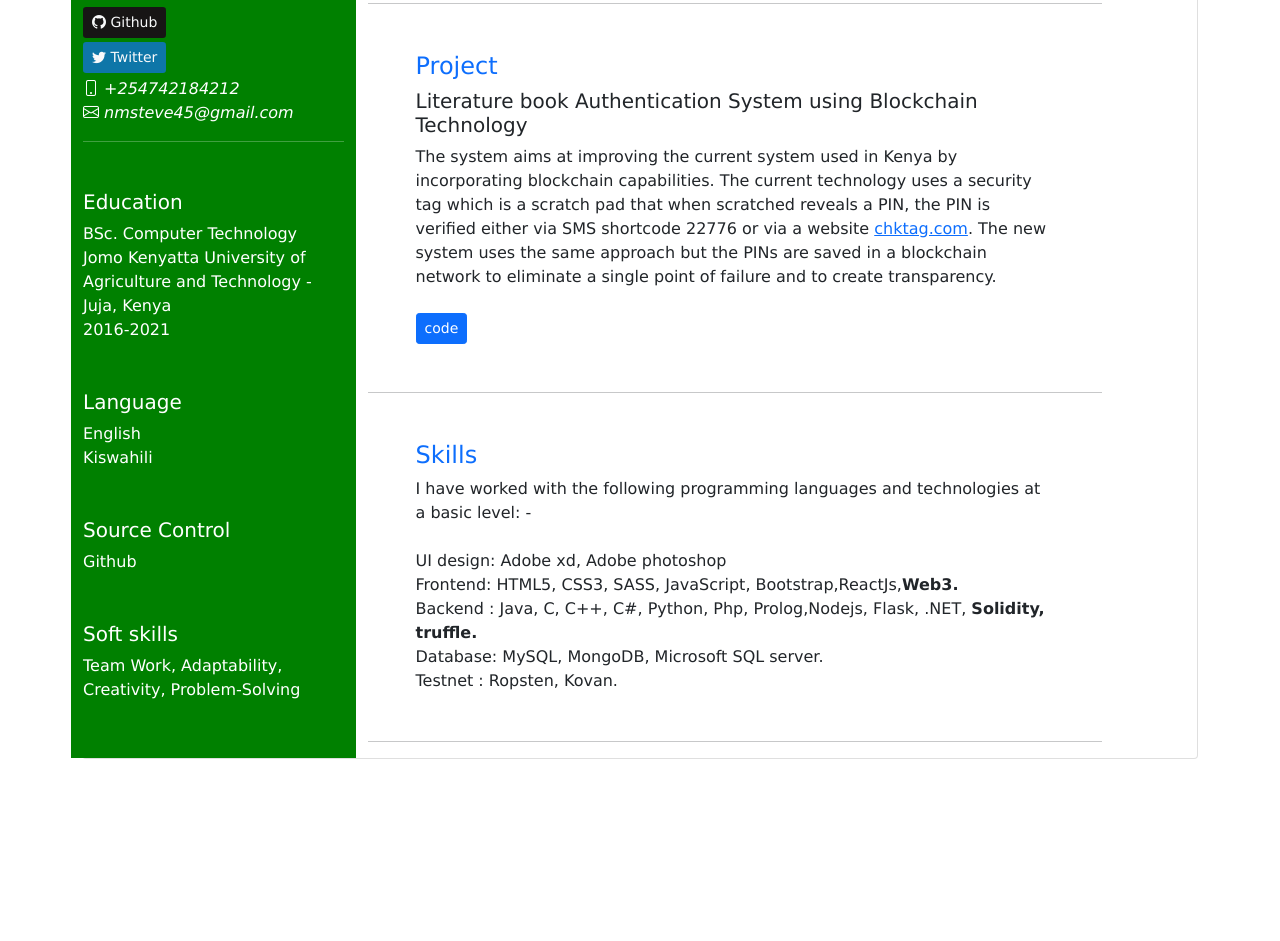
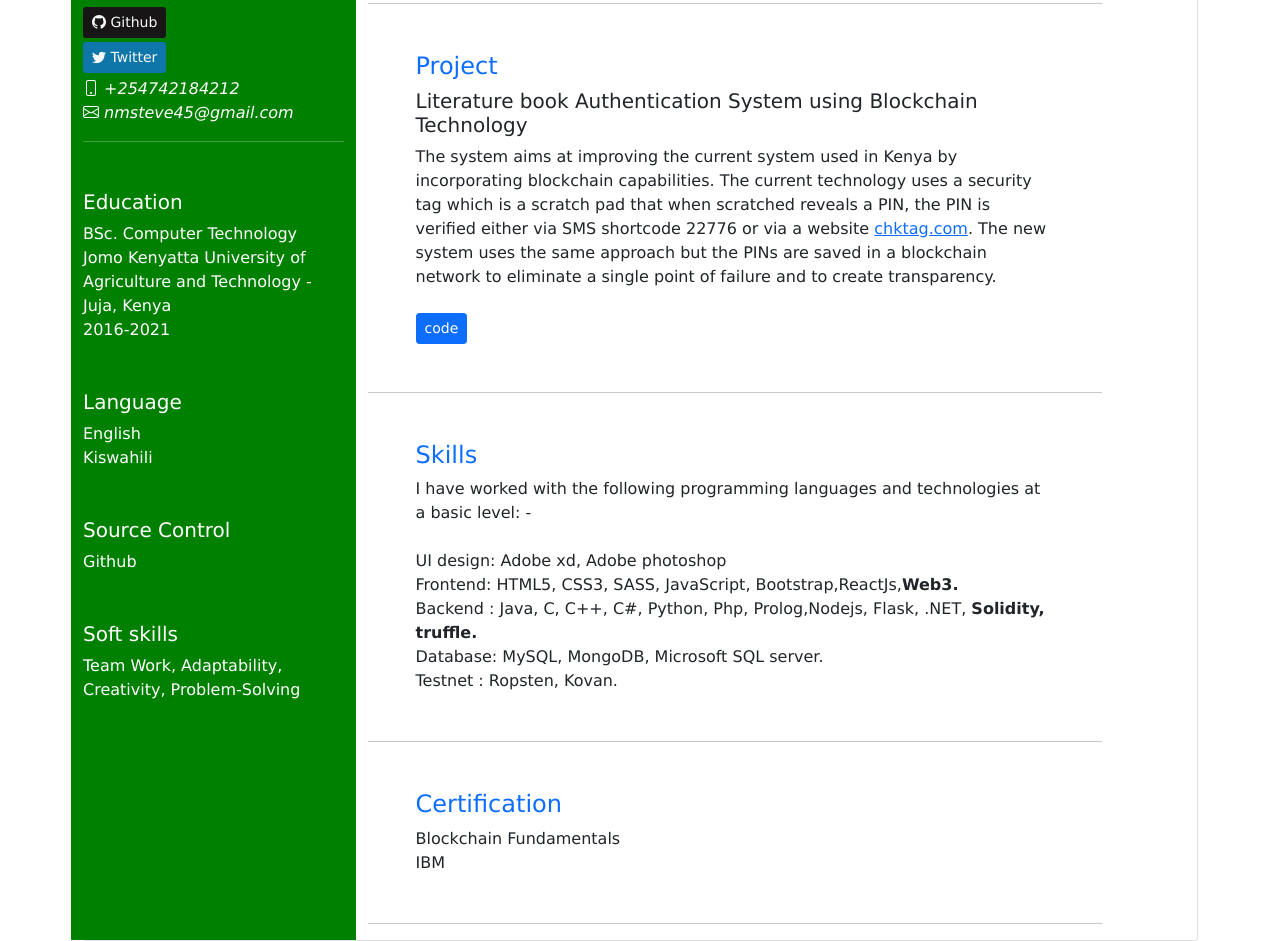
Before and after one commit to nmsteve/CV, a website: page index.html in a window 1280 px wide. Shown: the part 227-1168 px from the top of the page. Before the commit the page ends 986 px from the top, so only its background shows below. Drawn offline with nearby package versions, Linux system fonts and the light colour scheme.

Commit message:
certification

```diff
--- a/index.html
+++ b/index.html
@@ -109,6 +109,19 @@
 
     <hr>
 
+    <div class="m-5">
+      <h4 class="text-primary">Certification</h4>
+      <p>
+        Blockchain Fundamentals<br>
+        IBM <br>
+      </p>
+
+
+
+    </div>
+
+    <hr>
+
     </div>
 
     <div class="col-1"></div>
```
